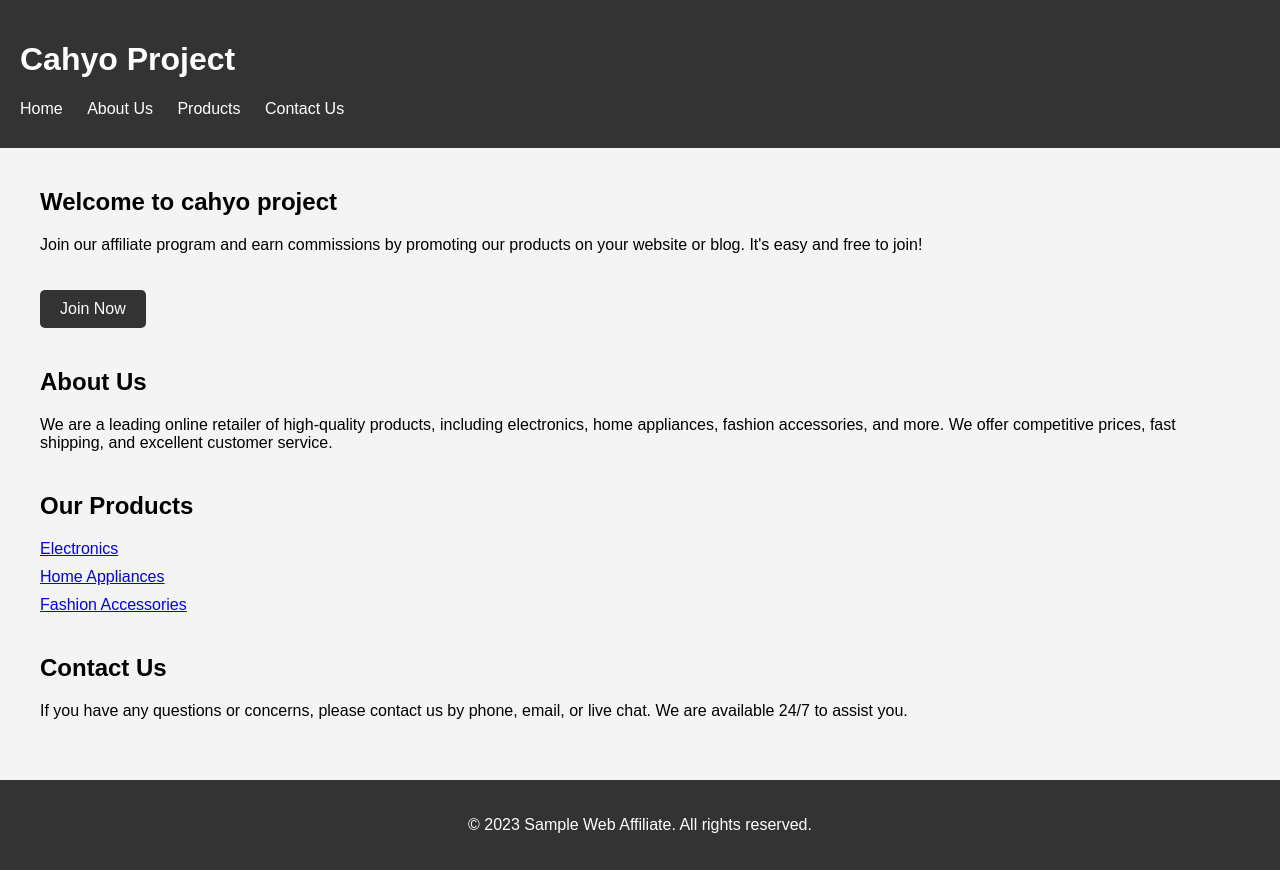
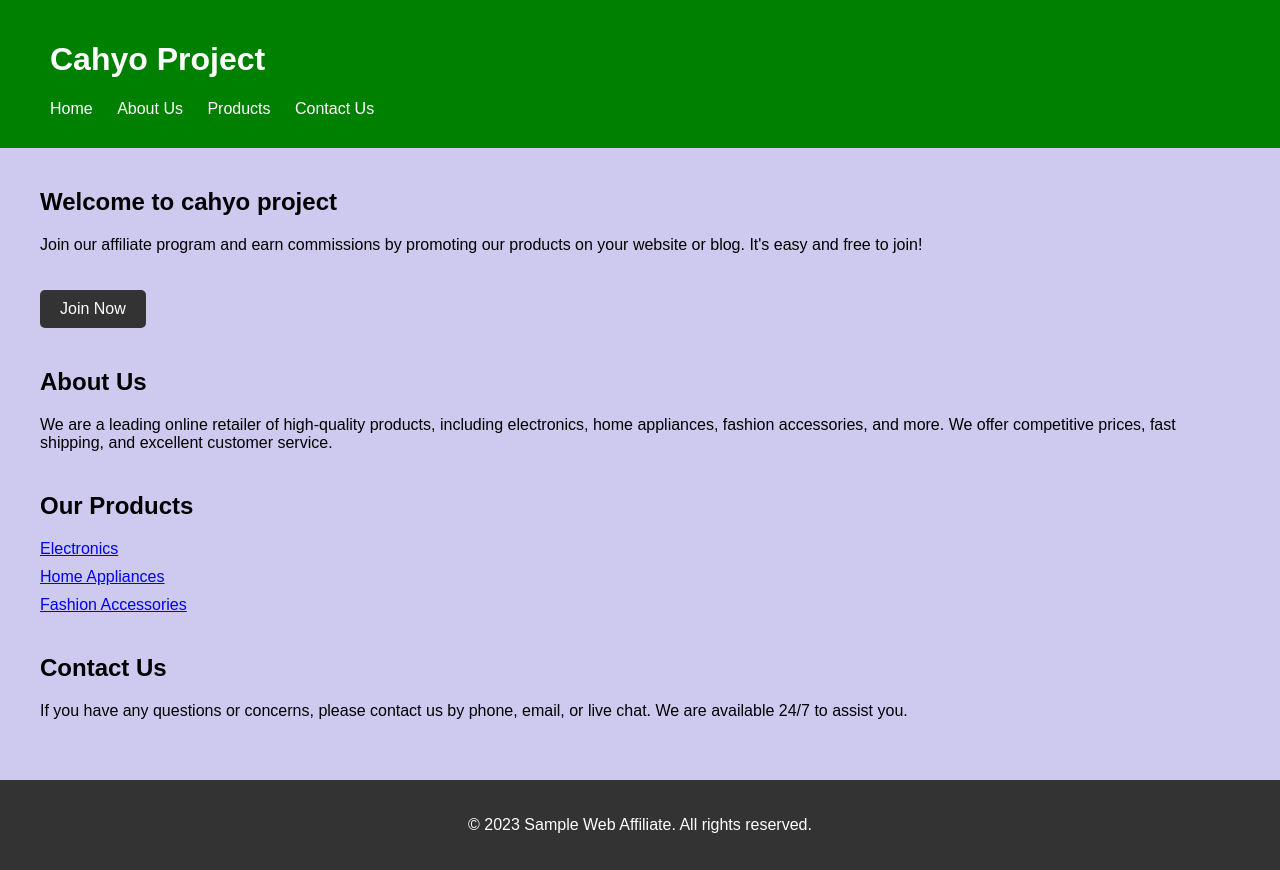
Before and after one commit to cuntung/new, a plain HTML site: page index.html in a window 1280 px wide. Drawn offline with Linux system fonts and the light colour scheme.

Commit message:
add file

```diff
--- a/style.css
+++ b/style.css
@@ -2,13 +2,15 @@ body {
 	margin: 0;
 	padding: 0;
 	font-family: Arial, sans-serif;
-	background-color: #f4f4f4;
+	background-color: #cec9ee;
 }
 
 header {
-	background-color: #333;
+	background-color: green;
 	color: #fff;
-	padding: 20px;
+	padding: 20px 50px 20px;
+    position: sticky;
+
 }
 
 nav ul {
```
Also changed, not shown: 1 other file.
